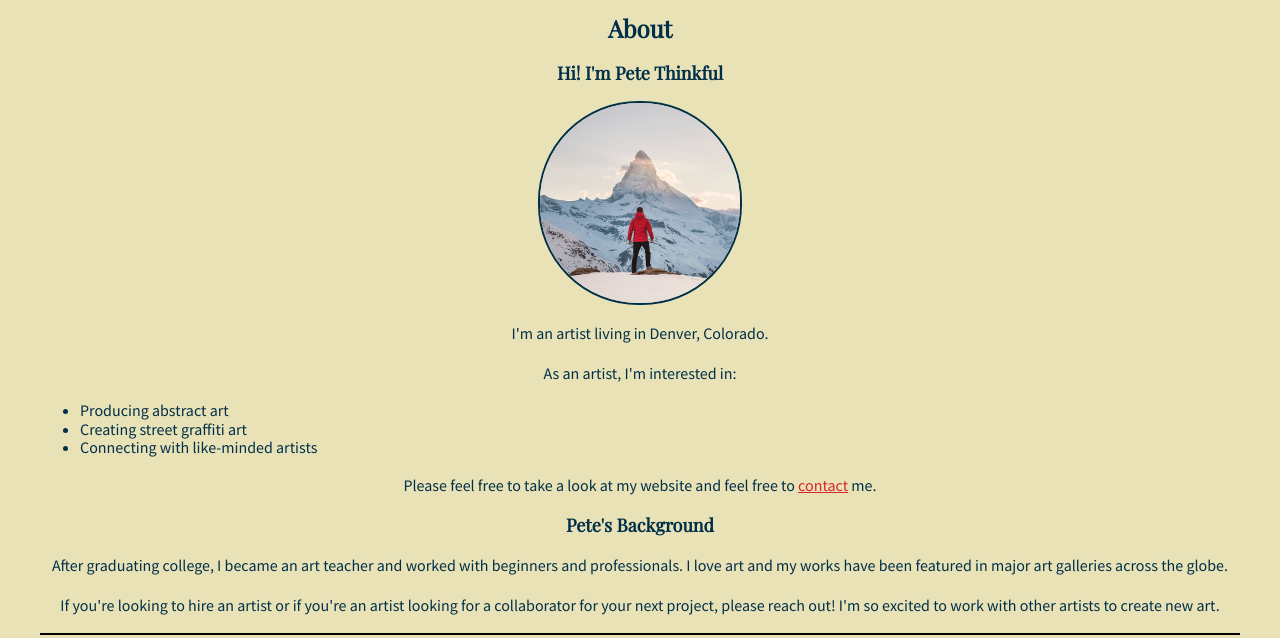
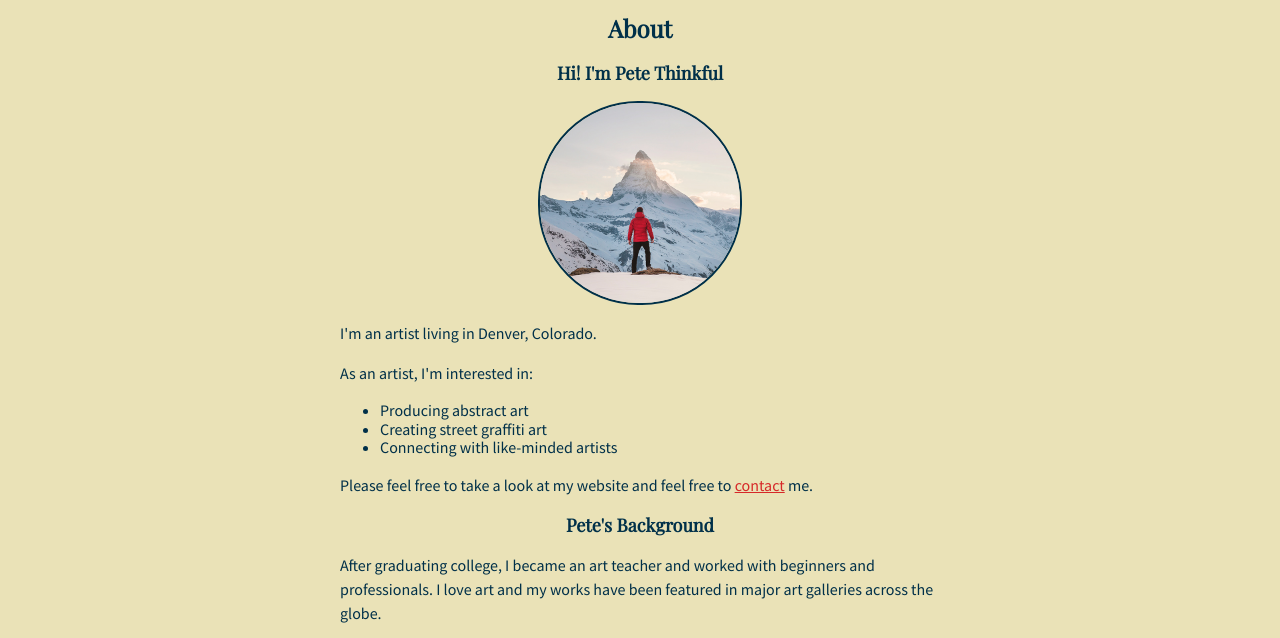
Before and after one commit to themamathatcould/Pete-Thinkful-Portfolio-1, a plain HTML site: page index.html in a window 1280 px wide. Shown: the part 155-793 px from the top of the page. Drawn offline with nearby package versions, Linux system fonts and the light colour scheme.

Commit message:
add width and margin details

```diff
--- a/style.css
+++ b/style.css
@@ -8,6 +8,8 @@ body {
   background-color: #eae2b7;
   font-family: "Source Sans Pro", Tahoma, Geneva, Verdana, sans-serif;
   padding: 40px;
+  width: 600px;
+  margin:auto;
 }
 
 header {
@@ -41,7 +43,6 @@ article div {
 
 p {
   line-height: 1.5;
-  text-align: center;
 }
 
 /* The div container constrains the content width within the main container to 600px */
```
